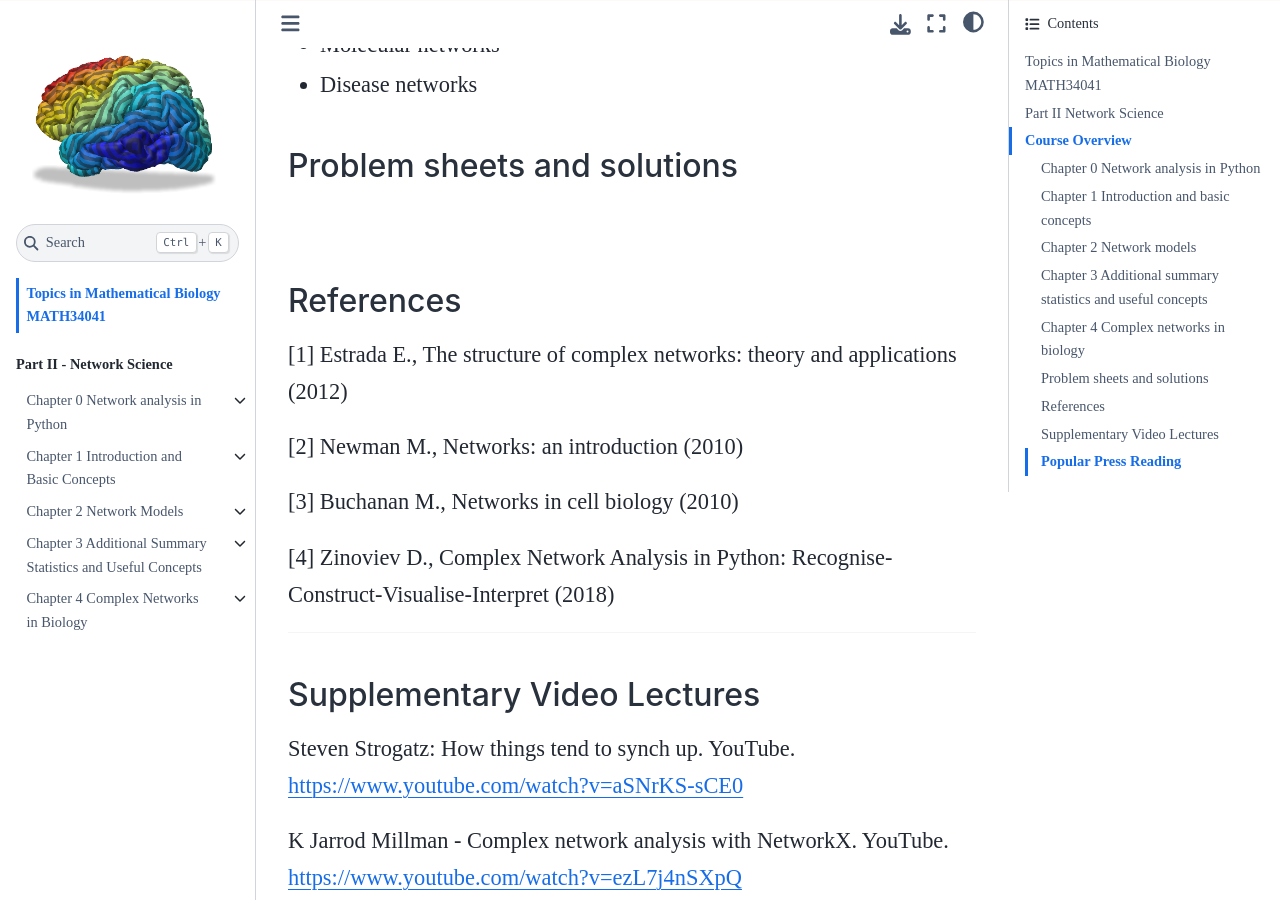
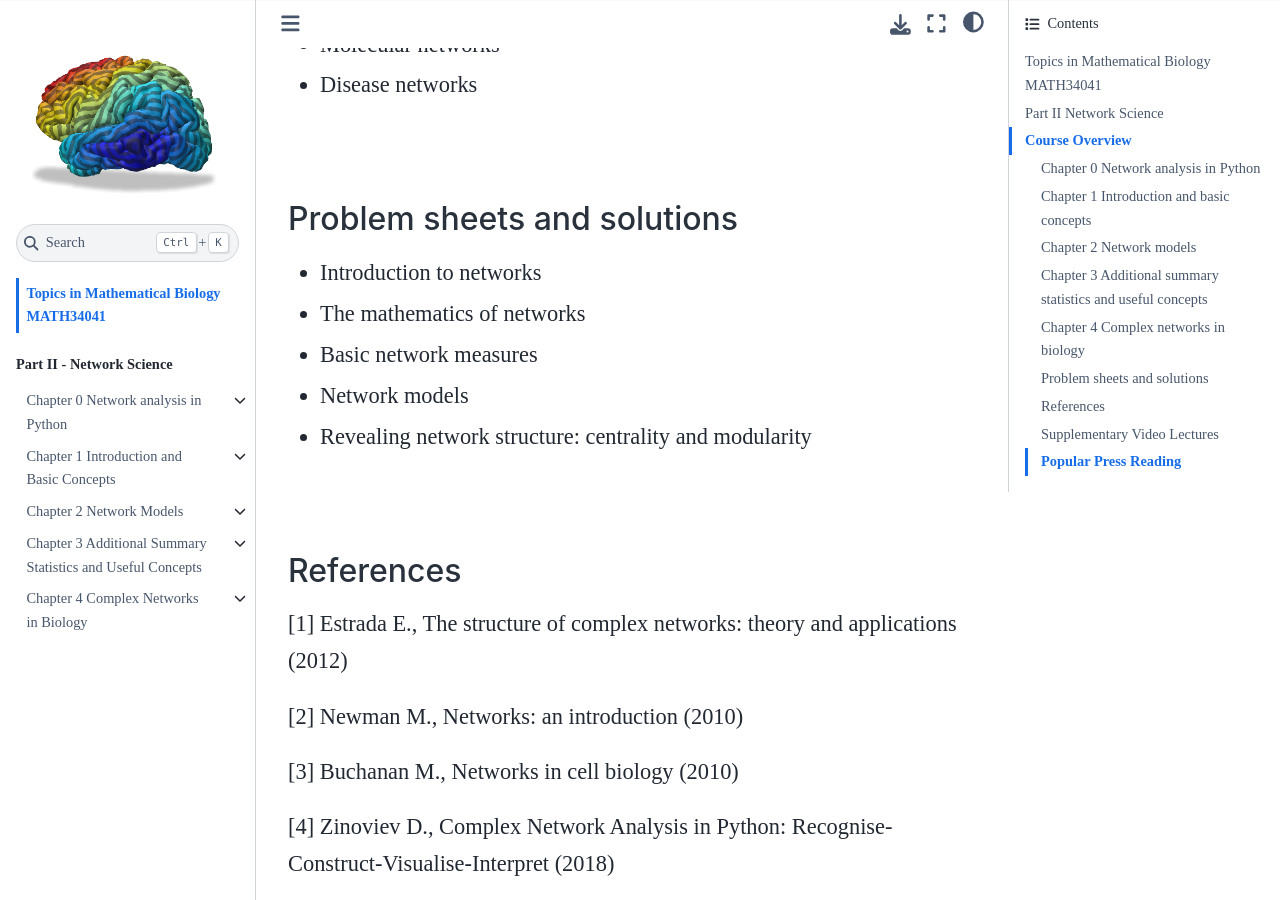
Before and after one commit to jjcrofts77/TMB-MATH34041, a Jupyter Book: the page built from intro.md, in a window 1280 px wide and 900 px high, scrolled down 1641 px. Built offline with Jupyter Book 1.0.4 settings and Sphinx 7.4.7 and the Sphinx Book theme 1.1.4, drawn with Linux system fonts in a browser that asks for light colours; pages that are not in the unit, such as notebooks, are missing from menus.

Commit message:
Update intro.md

```diff
--- a/intro.md
+++ b/intro.md
@@ -38,7 +38,14 @@ This Jupyterbook provides the course notes for the second half of Topics in Math
    - Molecular networks
    - Disease networks
 
-### Problem sheets and solutions
+<br>
+
+## Problem sheets and solutions
+   - Introduction to networks
+   - The mathematics of networks
+   - Basic network measures
+   - Network models
+   - Revealing network structure: centrality and modularity
 
 <br>
 
```
